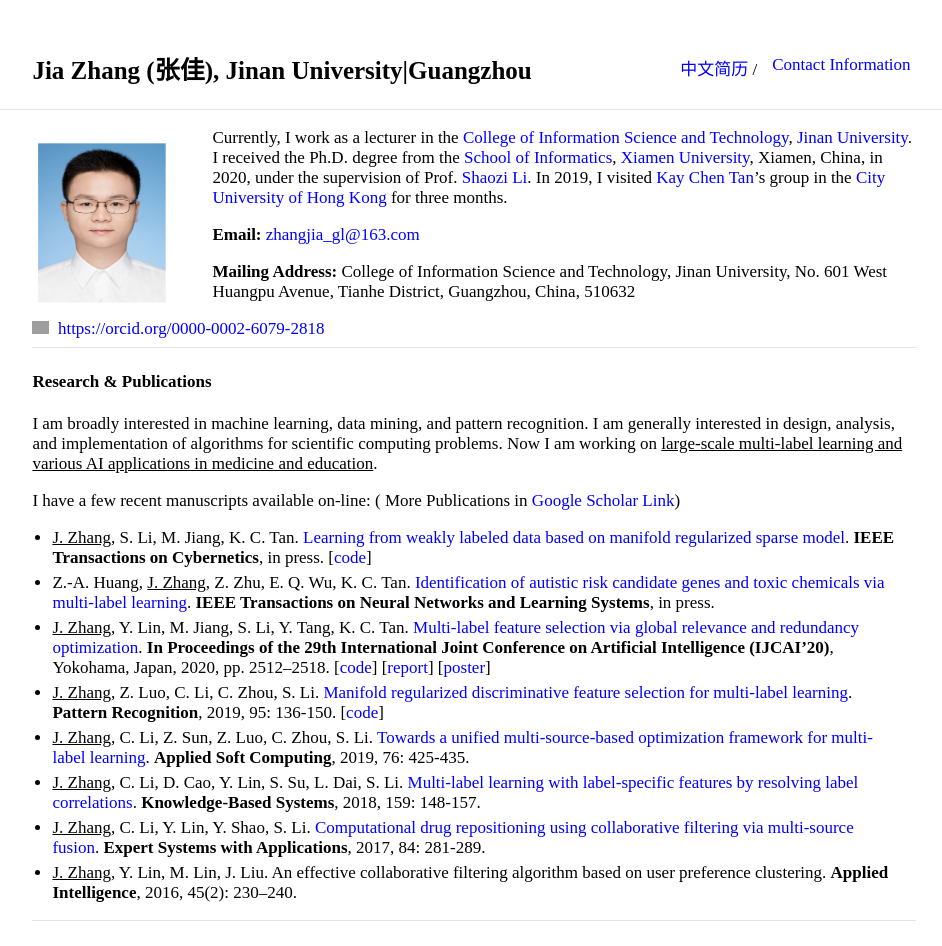
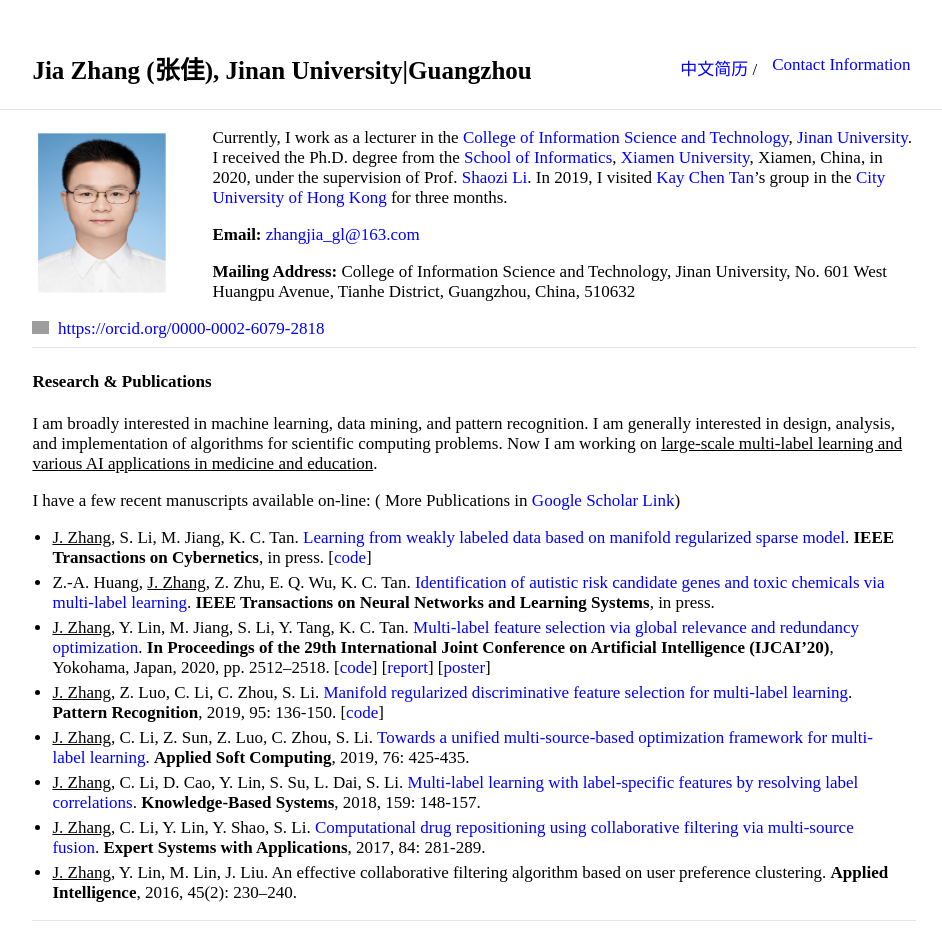
Before and after one commit to jiazhang-ml/jiazhang-ml.github.io, a Jekyll site: the page built from index.md, in a window 1280 px wide. Shown: the top 946 px of the page, without its empty margins (166-1108 px from the left). Built offline with Jekyll 4.4.1, drawn with Linux system fonts in a browser that asks for light colours; grey boxes are pictures that could not be loaded.

Commit message:
Update typography.scss

```diff
--- a/_sass/typography.scss
+++ b/_sass/typography.scss
@@ -40,7 +40,7 @@
         height: 170px;
         width: 140px;
         position: relative;
-        margin: 10px 40px 10px 0px;
+        margin: 0px 40px 10px 0px;
         float: left;
         border-radius: 0%;
         p & {
```
